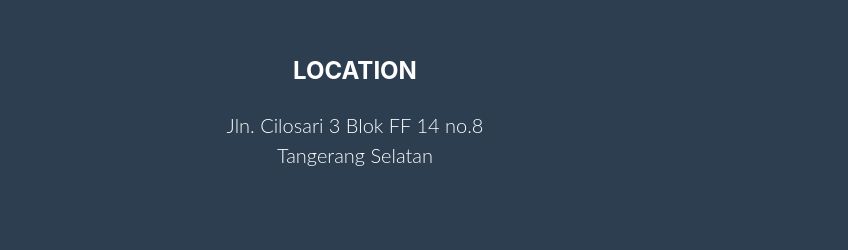
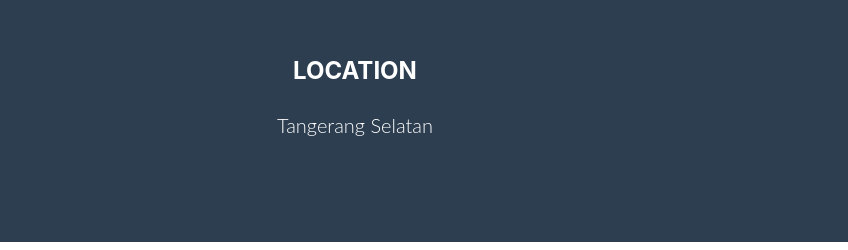
Before and after one commit to Andreas001/Andreas001.github.io, a plain HTML site: page index.html in a window 1280 px wide. Shown: the part 2282-2532 px from the top of the page, 0-848 px from the left. Drawn offline with nearby package versions, Linux system fonts and the light colour scheme; a script that the page names is missing; a web font is replaced by a local one.

Commit message:
Update index.html

```diff
--- a/index.html
+++ b/index.html
@@ -51,8 +51,6 @@
                 <div class="col-lg-6 mb-5 mb-lg-0">
                     <h4 class="text-uppercase mb-4">Location</h4>
                     <p class="lead mb-0">
-                        Jln. Cilosari 3 Blok FF 14 no.8
-                        <br />
                         Tangerang Selatan
                     </p>
                 </div>
```
